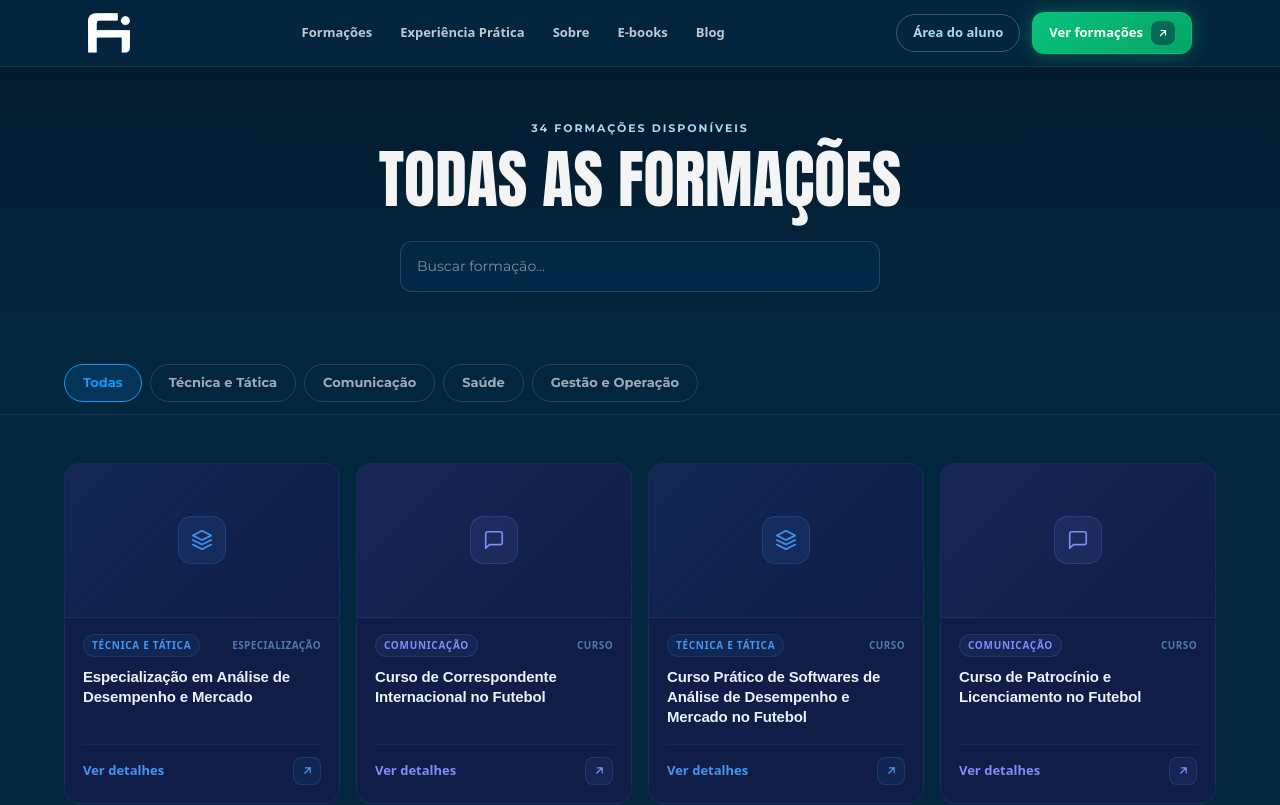
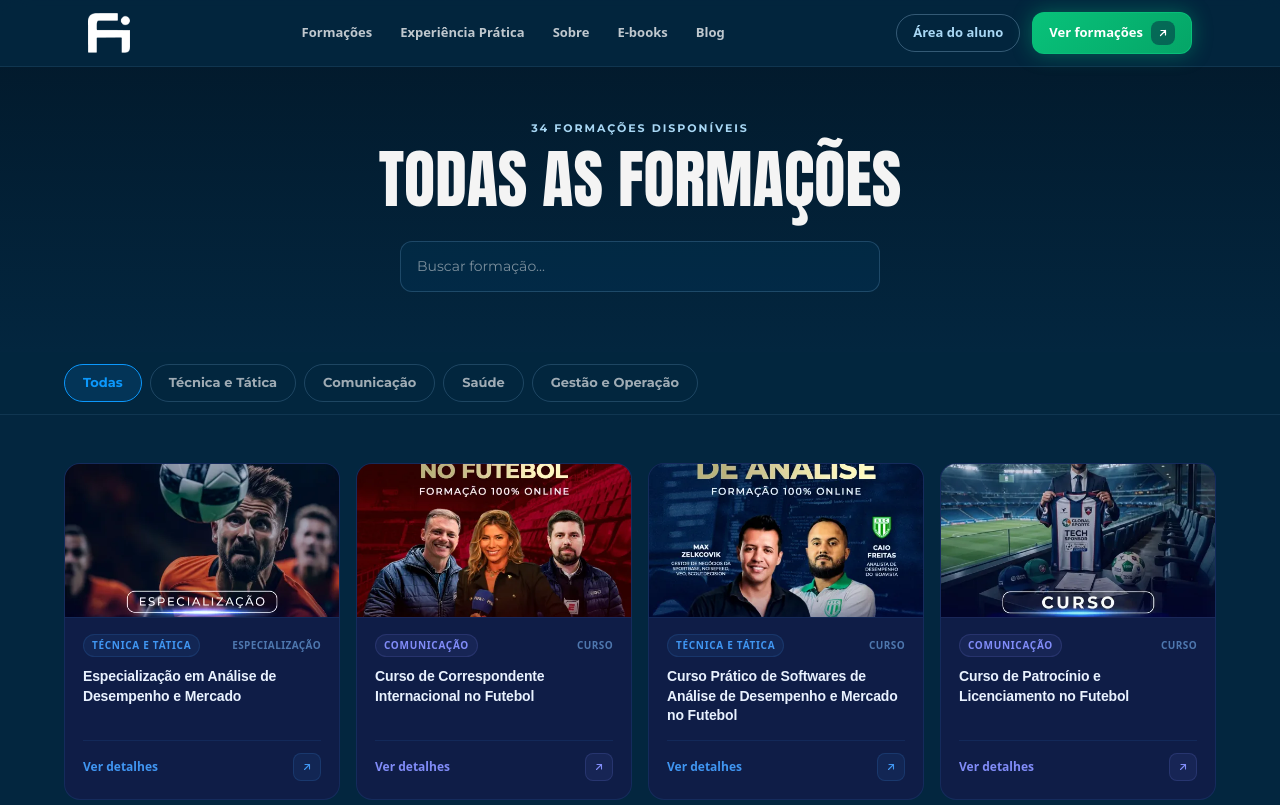
Before and after one commit to FutebolInterativo/fi-site, a Next.js app: page /cursos in a window 1280 px wide. Shown: the top 805 px of the page. Built offline with nearby package versions, Linux system fonts and the light colour scheme.

Commit message:
feat: CursoCard exibe imagem de capa quando disponível

```diff
--- a/app/cursos/CursoCard.tsx
+++ b/app/cursos/CursoCard.tsx
@@ -8,12 +8,11 @@ const AREA_COLOR: Record<string, string> = {
   "saude":                 "#2DD4BF",
 };
 
-// SVG paths para ícone de cada área
 const ICON: Record<string, string> = {
   "tecnica-e-tatica":      "M12 2L2 7l10 5 10-5-10-5zM2 17l10 5 10-5M2 12l10 5 10-5",
   "comunicacao-marketing": "M21 15a2 2 0 0 1-2 2H7l-4 4V5a2 2 0 0 1 2-2h14a2 2 0 0 1 2 2z",
-  "gestao-e-operacao":     "M22 12h-4l-3 9L9 3l-3 9H2",
-  "saude":                 "M12 22c5.523 0 10-4.477 10-10S17.523 2 12 2 2 6.477 2 12s4.477 10 10 10zM12 8v8M8 12h8",
+  "gestao-e-operacao":     "M3 9l9-7 9 7v11a2 2 0 0 1-2 2H5a2 2 0 0 1-2-2z",
+  "saude":                 "M22 12h-4l-3 9L9 3l-3 9H2",
 };
 
 type Props = {
@@ -23,14 +22,24 @@ type Props = {
   area: string;
   areaLabel: string;
   externalUrl: string;
+  capa?: string;
 };
 
 export default function CursoCard(props: Props) {
   const cor = AREA_COLOR[props.area] ?? "#4096F2";
   const iconPath = ICON[props.area] ?? ICON["tecnica-e-tatica"];
-  const href = `/cursos/${props.id}`;
+  const href = props.externalUrl ? props.externalUrl : `/cursos/${props.id}`;
+  const externo = !!props.externalUrl;
 
-  const card = React.createElement(
+  return React.createElement(
+    "a",
+    {
+      href,
+      target: externo ? "_blank" : undefined,
+      rel: externo ? "noreferrer" : undefined,
+      style: { textDecoration: "none", display: "block", height: "100%" },
+    },
+    React.createElement(
       "div",
       {
         style: {
@@ -42,10 +51,39 @@ export default function CursoCard(props: Props) {
           border: "1px solid rgba(64,150,242,0.12)",
           background: "#0F1D47",
           cursor: "pointer",
+          transition: "transform 0.18s, box-shadow 0.18s",
         },
       },
 
-    // Thumbnail topo
+      // ── Thumbnail ───────────────────────────────────────────
+      props.capa
+        ? // Imagem real
+          React.createElement(
+            "div",
+            {
+              style: {
+                width: "100%",
+                aspectRatio: "16/9",
+                overflow: "hidden",
+                borderBottom: `1px solid ${cor}18`,
+                position: "relative" as const,
+              },
+            },
+            React.createElement("img", {
+              src: props.capa,
+              alt: props.title,
+              loading: "lazy",
+              decoding: "async",
+              style: {
+                width: "100%",
+                height: "100%",
+                objectFit: "cover",
+                objectPosition: "center",
+                display: "block",
+              },
+            })
+          )
+        : // Fallback ícone
           React.createElement(
             "div",
             {
@@ -87,7 +125,7 @@ export default function CursoCard(props: Props) {
             )
           ),
 
-    // Corpo
+      // ── Corpo ───────────────────────────────────────────────
       React.createElement(
         "div",
         {
@@ -99,7 +137,7 @@ export default function CursoCard(props: Props) {
           },
         },
 
-      // Badges área + tipo
+        // Badge área + tipo
         React.createElement(
           "div",
           {
@@ -150,13 +188,12 @@ export default function CursoCard(props: Props) {
             style: {
               fontFamily: "var(--font-syne, Syne, sans-serif)",
               fontWeight: 700,
-            fontSize: 15,
-            lineHeight: 1.35,
+              fontSize: 14,
+              lineHeight: 1.4,
               color: "#E9F2FF",
               letterSpacing: "-0.01em",
               flex: 1,
-            marginBottom: 16,
-            margin: "0 0 16px 0",
+              margin: "0 0 14px 0",
             },
           },
           props.title
@@ -176,7 +213,7 @@ export default function CursoCard(props: Props) {
           },
           React.createElement(
             "span",
-          { style: { fontSize: 13, fontWeight: 600, color: cor } },
+            { style: { fontSize: 12, fontWeight: 600, color: cor } },
             "Ver detalhes"
           ),
           React.createElement(
@@ -195,7 +232,7 @@ export default function CursoCard(props: Props) {
             },
             React.createElement(
               "svg",
-            { width: 13, height: 13, viewBox: "0 0 24 24", fill: "none" },
+              { width: 12, height: 12, viewBox: "0 0 24 24", fill: "none" },
               React.createElement("path", {
                 d: "M7 17L17 7M17 7H8M17 7V16",
                 stroke: cor,
@@ -207,19 +244,6 @@ export default function CursoCard(props: Props) {
           )
         )
       )
-  );
-
-  // Wrapper <a> puro — sem next/link para evitar conflito com React.createElement
-  return React.createElement(
-    "a",
-    {
-      href,
-      style: {
-        textDecoration: "none",
-        display: "block",
-        height: "100%",
-      },
-    },
-    card
+    )
   );
 }
--- a/app/cursos/CursosClient.tsx
+++ b/app/cursos/CursosClient.tsx
@@ -81,6 +81,7 @@ export default function CursosClient() {
               const area      = c.area  ?? "";
               const areaLabel = areas.find((a) => a.id === area)?.label ?? area;
               const externalUrl = c.externalUrl ?? "";
+              const capa      = c.capa ?? "";
               return (
                 <CursoCard
                   key={id}
@@ -90,6 +91,7 @@ export default function CursosClient() {
                   area={area}
                   areaLabel={areaLabel}
                   externalUrl={externalUrl}
+                  capa={capa}
                 />
               );
             })}
```
Lines whose indentation alone changed are shown as unchanged.
